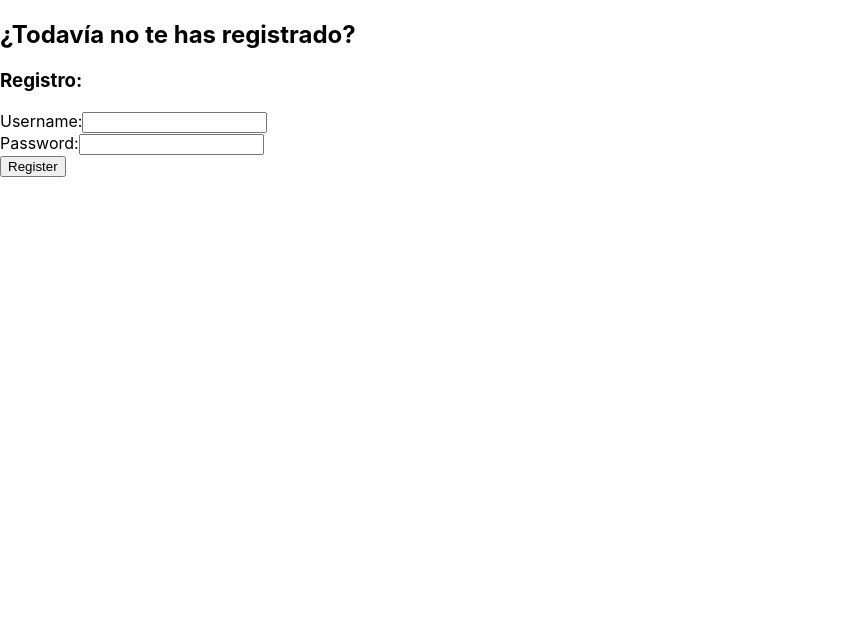
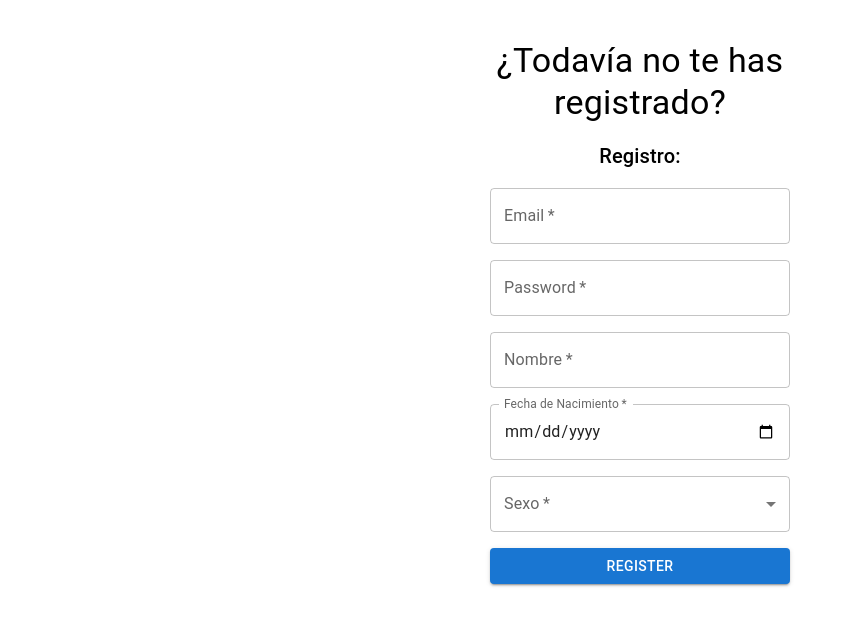
Before and after one commit to icamporroDEV/EldarChallenge, a React (Create React App) app: page /register in a window 1280 px wide. Shown: the top 626 px of the page, without its empty margins (0-854 px from the left). Built offline with nearby package versions, Linux system fonts and the light colour scheme.

Commit message:
Added mui and userProfileInfo page

```diff
--- a/package.json
+++ b/package.json
@@ -3,6 +3,9 @@
   "version": "0.1.0",
   "private": true,
   "dependencies": {
+    "@emotion/react": "^11.13.3",
+    "@emotion/styled": "^11.13.0",
+    "@mui/material": "^6.1.2",
     "@testing-library/jest-dom": "^5.17.0",
     "@testing-library/react": "^13.4.0",
     "@testing-library/user-event": "^13.5.0",
--- a/src/App.js
+++ b/src/App.js
@@ -6,10 +6,12 @@ import { Home } from './pages/Home';
 import RegisterForm from './pages/RegisterForm';
 import { AuthProvider } from './context/AuthContext';
 import LoginForm from './pages/LoginForm';
+import UserProfile from './pages/UserProfile';
 
 const App = () => {
   return (
     <AuthProvider>
+
       <Router>
         <Routes>
           <Route path="/register" element={<RegisterForm />} />
@@ -23,8 +25,17 @@ const App = () => {
               </PrivateRoute>
             }
           />
+            <Route
+            path="/user"
+            element={
+              <PrivateRoute>
+                <UserProfile />
+              </PrivateRoute>
+            }
+          />
         </Routes>
       </Router>
+
     </AuthProvider>
   );
 };
--- a/src/api/api.js
+++ b/src/api/api.js
@@ -3,9 +3,9 @@ import axios from 'axios';
 const API_URL = "http://localhost:4000"; // URL de tu servidor backend
 
 // Función para registrar un nuevo usuario
-export const addUser = async (username, password) => {
+export const addUser = async ({ email, password, nombre, fecha_nacimiento, sexo }) => {
   try {
-    const response = await axios.post(`${API_URL}/adduser`, { username, password });
+    const response = await axios.post(`${API_URL}/adduser`, { email, password, nombre, fecha_nacimiento, sexo });
     return response.data;
   } catch (error) {
     console.error("Error creating user:", error);
@@ -14,12 +14,32 @@ export const addUser = async (username, password) => {
 };
 
 // Función para iniciar sesión
-export const loginUser = async (username, password) => {
+export const loginUser = async (email, password) => {
   try {
-    const response = await axios.post(`${API_URL}/login`, { username, password });
+    const response = await axios.post(`${API_URL}/login`, { email, password });
     return response.data;
   } catch (error) {
     console.error("Error logging in:", error);
     throw error;
   }
 };
+const refreshAccessToken = async (refreshToken) => {
+  try {
+      const response = await axios.post(`${API_URL}/refresh`, { refreshToken });
+      localStorage.setItem('token', response.data.accessToken); // Guardar el nuevo access token
+      return response.data.accessToken;
+  } catch (error) {
+      console.error("Error refreshing access token:", error);
+      throw error;
+  }
+};
+
+export const getUserData = async (userId) => {
+  try {
+      const response = await axios.get(`${API_URL}/userProfile/${userId}`);
+      return response.data;
+  } catch (error) {
+      console.error("Error fetching user data:", error);
+      throw error;
+  }
+};
--- a/src/pages/Home.js
+++ b/src/pages/Home.js
@@ -1,7 +1,38 @@
-import React from 'react'
+import React from 'react';
+import { AppBar, Toolbar, Typography, Box, Button } from '@mui/material';
+import { useNavigate } from 'react-router-dom';
 
 export const Home = () => {
+  const navigate = useNavigate();
   return (
-    <div>Home</div>
-  )
-}
+    <Box sx={{ flexGrow: 1 }}>
+      <AppBar position="static">
+        <Toolbar>
+          <Typography variant="h6" component="div" sx={{ flexGrow: 1 }}>
+            MyApp
+          </Typography>
+          <Button onClick={()=>navigate('/user')}  color="inherit">User</Button>
+        </Toolbar>
+      </AppBar>
+
+      <Box
+        sx={{
+          display: 'flex',
+          justifyContent: 'center',
+          alignItems: 'center',
+          height: '80vh',
+          flexDirection: 'column',
+        }}
+      >
+        <Typography variant="h3" gutterBottom>
+          Welcome to MyApp!
+        </Typography>
+        <Typography variant="body1" align="center" sx={{ maxWidth: '600px' }}>
+          This is a basic homepage created using Material-UI. You can customize
+          this page to include more information about your app, or provide links
+          to other sections.
+        </Typography>
+      </Box>
+    </Box>
+  );
+};
--- a/src/pages/LoginForm.js
+++ b/src/pages/LoginForm.js
@@ -1,57 +1,92 @@
 import React, { useState } from 'react';
-import { useNavigate } from 'react-router-dom'; // Importamos useNavigate
+import { useNavigate } from 'react-router-dom';
 import { useAuth } from '../context/AuthContext';
-import RegisterForm from './RegisterForm';
 import { loginUser } from '../api/api';
+import {
+  TextField,
+  Button,
+  Typography,
+  Box,
+  Alert,
+} from '@mui/material';
 
 const LoginForm = () => {
-  const [username, setUsername] = useState('');
+  const [email, setEmail] = useState('');
   const [password, setPassword] = useState('');
   const [message, setMessage] = useState('');
   const [isError, setIsError] = useState(false);
-  const navigate = useNavigate(); // Creamos la instancia de navigate
-  const { login } = useAuth(); // Obtener la función de login del contexto
+  const navigate = useNavigate();
+  const { login } = useAuth();
 
   const handleLogin = async (e) => {
     e.preventDefault();
     try {
-      const response = await loginUser(username, password);
+      const response = await loginUser(email, password);
       if (response) {
-        login(); // Llamar a la función de login
-        navigate('/home'); // Redirigir a la página de inicio
+        const userData = {
+          accessToken: response.accessToken,
+          refreshToken: response.refreshToken,
+          nombre: response.nombre,
+          sexo: response.sexo,
+          email: response.email,
+          userId:response.userId
+        };
+        localStorage.setItem('userData', JSON.stringify(userData));
+        login();
+        navigate('/home');
       }
     } catch (error) {
-      setMessage("Error: " + error.response?.data || "Unknown error");
+      setMessage('Error: ' + (error.response?.data || 'Unknown error'));
       setIsError(true);
     }
   };
 
   return (
-    <div>
-      <h2>Login</h2>
-      <form onSubmit={handleLogin}>
-        <div>
-          <label>Username:</label>
-          <input
-            type="text"
-            value={username}
-            onChange={(e) => setUsername(e.target.value)}
+    <Box
+      component="form"
+      onSubmit={handleLogin}
+      sx={{
+        width: '300px',
+        margin: 'auto',
+        display: 'flex',
+        flexDirection: 'column',
+        gap: 2,
+        mt: 5,
+      }}
+    >
+      <Typography variant="h4" component="h2" align="center">
+        Login
+      </Typography>
+
+      {isError && (
+        <Alert severity="error">
+          {message}
+        </Alert>
+      )}
+
+      <TextField
+        label="Email"
+        variant="outlined"
+        value={email}
+        onChange={(e) => setEmail(e.target.value)}
         required
+        fullWidth
       />
-        </div>
-        <div>
-          <label>Password:</label>
-          <input
+
+      <TextField
+        label="Password"
+        variant="outlined"
         type="password"
         value={password}
         onChange={(e) => setPassword(e.target.value)}
         required
+        fullWidth
       />
-        </div>
-        <button type="submit">Login</button>
-      </form>
 
-    </div>
+      <Button type="submit" variant="contained" color="primary" fullWidth>
+        Login
+      </Button>
+    </Box>
   );
 };
 
--- a/src/pages/RegisterForm.js
+++ b/src/pages/RegisterForm.js
@@ -1,48 +1,123 @@
 import React, { useState } from 'react';
-import { addUser } from '../api/api';
+import { addUser } from '../api/api'; // Asegúrate de que esta función esté implementada correctamente
+import {
+  TextField,
+  Button,
+  Typography,
+  Box,
+  Alert,
+  MenuItem,
+} from '@mui/material';
+import { useNavigate } from 'react-router-dom';
 
 const RegisterForm = () => {
-  const [username, setUsername] = useState('');
+  const [email, setEmail] = useState('');
   const [password, setPassword] = useState('');
+  const [nombre, setNombre] = useState('');
+  const [fechaNacimiento, setFechaNacimiento] = useState('');
+  const [sexo, setSexo] = useState('');
   const [message, setMessage] = useState('');
+  const [isError, setIsError] = useState(false);
+  const navigate = useNavigate();
 
   const handleRegister = async (e) => {
     e.preventDefault();
     try {
-      const response = await addUser(username, password);
-      setMessage(response); // Muestra el mensaje de éxito o error
+      const response = await addUser({ email, password, nombre, fecha_nacimiento: fechaNacimiento, sexo });
+      setMessage(response);
+      setIsError(false);
+      navigate('/login');
     } catch (error) {
-      setMessage("Error: " + error.response?.data || "Unknown error");
+      setMessage('Error: ' + (error.response?.data || 'Unknown error'));
+      setIsError(true);
     }
   };
 
   return (
-    <div>
-      <h2>¿Todavía no te has registrado?</h2>
-      <h3>Registro:</h3>
-      <form onSubmit={handleRegister}>
-        <div>
-          <label>Username:</label>
-          <input
-            type="text"
-            value={username}
-            onChange={(e) => setUsername(e.target.value)}
+    <Box
+      component="form"
+      onSubmit={handleRegister}
+      sx={{
+        width: '300px',
+        margin: 'auto',
+        display: 'flex',
+        flexDirection: 'column',
+        gap: 2,
+        mt: 5,
+      }}
+    >
+      <Typography variant="h4" component="h2" align="center">
+        ¿Todavía no te has registrado?
+      </Typography>
+      <Typography variant="h6" component="h3" align="center">
+        Registro:
+      </Typography>
+
+      {message && (
+        <Alert severity={isError ? 'error' : 'success'}>
+          {message}
+        </Alert>
+      )}
+
+      <TextField
+        label="Email"
+        variant="outlined"
+        value={email}
+        onChange={(e) => setEmail(e.target.value)}
         required
+        fullWidth
       />
-        </div>
-        <div>
-          <label>Password:</label>
-          <input
+
+      <TextField
+        label="Password"
+        variant="outlined"
         type="password"
         value={password}
         onChange={(e) => setPassword(e.target.value)}
         required
+        fullWidth
       />
-        </div>
-        <button type="submit">Register</button>
-      </form>
-      {message && <p>{message}</p>}
-    </div>
+
+      <TextField
+        label="Nombre"
+        variant="outlined"
+        value={nombre}
+        onChange={(e) => setNombre(e.target.value)}
+        required
+        fullWidth
+      />
+
+      <TextField
+        label="Fecha de Nacimiento"
+        variant="outlined"
+        type="date"
+        value={fechaNacimiento}
+        onChange={(e) => setFechaNacimiento(e.target.value)}
+        required
+        fullWidth
+        InputLabelProps={{
+          shrink: true,
+        }}
+      />
+
+      <TextField
+        label="Sexo"
+        variant="outlined"
+        select
+        value={sexo}
+        onChange={(e) => setSexo(e.target.value)}
+        required
+        fullWidth
+      >
+        <MenuItem value="masculino">Masculino</MenuItem>
+        <MenuItem value="femenino">Femenino</MenuItem>
+        <MenuItem value="otro">Otro</MenuItem>
+      </TextField>
+
+      <Button type="submit" variant="contained" color="primary" fullWidth>
+        Register
+      </Button>
+    </Box>
   );
 };
 
--- /dev/null
+++ b/src/pages/UserProfile.js
@@ -0,0 +1,62 @@
+import React, { useEffect, useState } from 'react';
+import { getUserData } from '../api/api'; // Asegúrate de que esta función esté definida en tu archivo api.js
+import { Box, Typography, CircularProgress, Alert, Container } from '@mui/material';
+
+const UserProfile = () => {
+  const [userData, setUserData] = useState(null);
+  const [loading, setLoading] = useState(true);
+  const [error, setError] = useState(null);
+
+
+  const storedUserData = localStorage.getItem('userData');
+  let userId;
+
+  if (storedUserData) {
+    const parsedData = JSON.parse(storedUserData);
+    userId = parsedData.userId;
+  }
+
+  useEffect(() => {
+    const fetchUserData = async () => {
+      if (!userId) {
+        setError('User ID not found in local storage');
+        setLoading(false);
+        return;
+      }
+
+      try {
+        const data = await getUserData(userId);
+        setUserData(data);
+      } catch (err) {
+        setError('Error fetching user data');
+      } finally {
+        setLoading(false);
+      }
+    };
+
+    fetchUserData();
+  }, [userId]);
+
+  if (loading) {
+    return <CircularProgress />;
+  }
+
+  if (error) {
+    return <Alert severity="error">{error}</Alert>;
+  }
+
+  return (
+    <Container sx={{ width: '100%', margin: 'auto', mt: 5 }}>
+      <Typography variant="h2" align="center">User Profile</Typography>
+      <Container>
+      <Typography variant="h6">Email: {userData.email}</Typography>
+      <Typography variant="h6">Nombre: {userData.nombre}</Typography>
+      <Typography variant="h6">Fecha de Nacimiento: {userData.fecha_nacimiento ? new Date(userData.fecha_nacimiento).toLocaleDateString() : 'N/A'}</Typography>
+      <Typography variant="h6">Sexo: {userData.sexo}</Typography>
+      </Container>
+
+    </Container>
+  );
+};
+
+export default UserProfile;
```
Also changed, not shown: 2 other files (tests, documents, lock files or other folders). Lines whose indentation alone changed are shown as unchanged.
